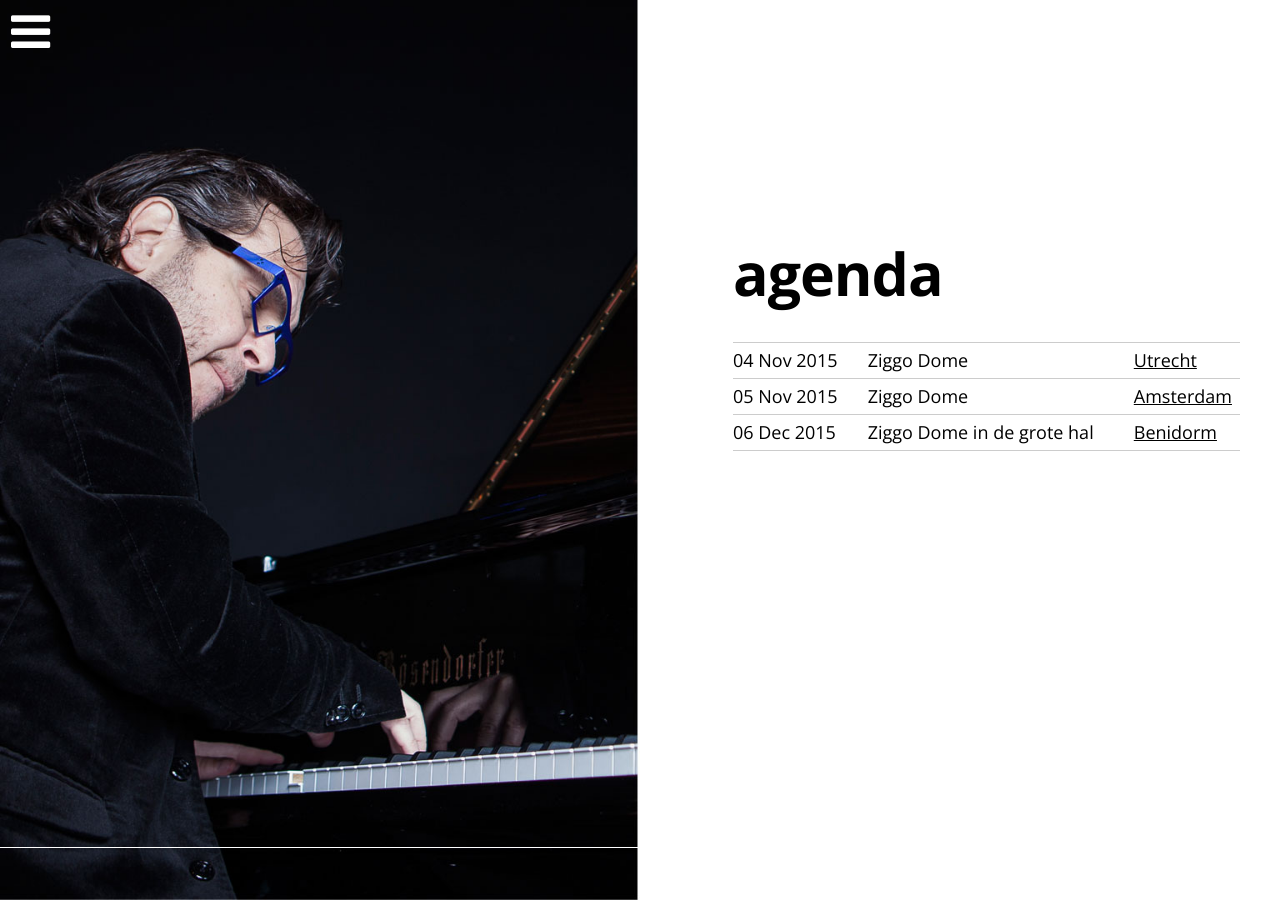
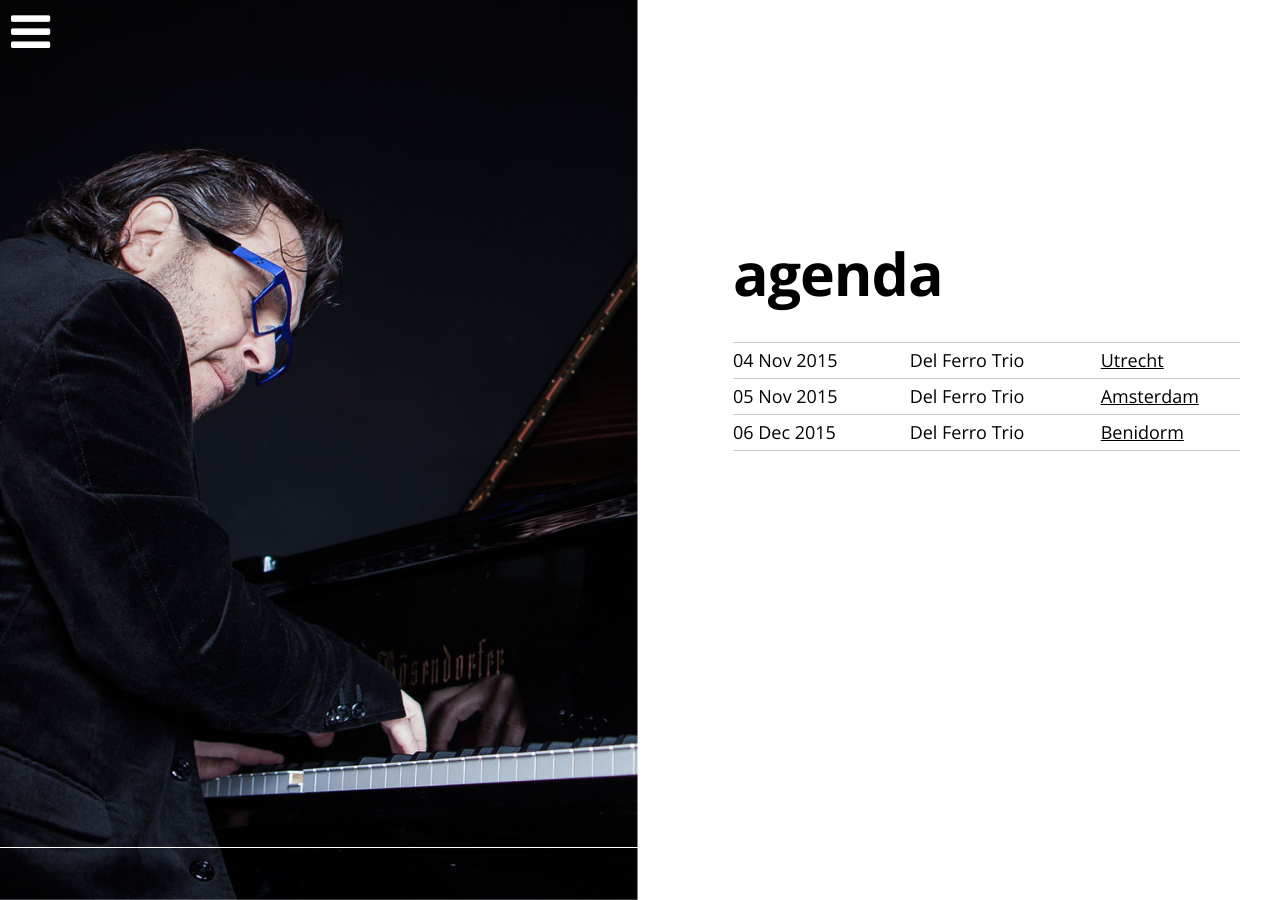
Before and after one commit to mikedelferro/website, a Jekyll site: the page built from agenda.html, in a window 1280 px wide. Built offline with Jekyll 4.4.1, drawn with Linux system fonts in a browser that asks for light colours; nearby versions of some CDN libraries.

Commit message:
Updated '_config.yml' via CloudCannon

```diff
--- a/_config.yml
+++ b/_config.yml
@@ -1,13 +1,13 @@
 gigs:
-  - title: Ziggo Dome
+  - title: Del Ferro Trio
     date: 2015-11-04T00:00:00.000Z
     location: Utrecht
     url: 'http://www.ziggo.com'
-  - title: Ziggo Dome
+  - title: Del Ferro Trio
     date: 2015-11-05T00:00:00.000Z
     location: Amsterdam
     url: 'http://www.ziggo.com'
-  - title: Ziggo Dome in de grote hal
+  - title: Del Ferro Trio
     date: 2015-12-06T00:00:00.000Z
     location: Benidorm
     url: 'http://www.ziggo.com'
```
